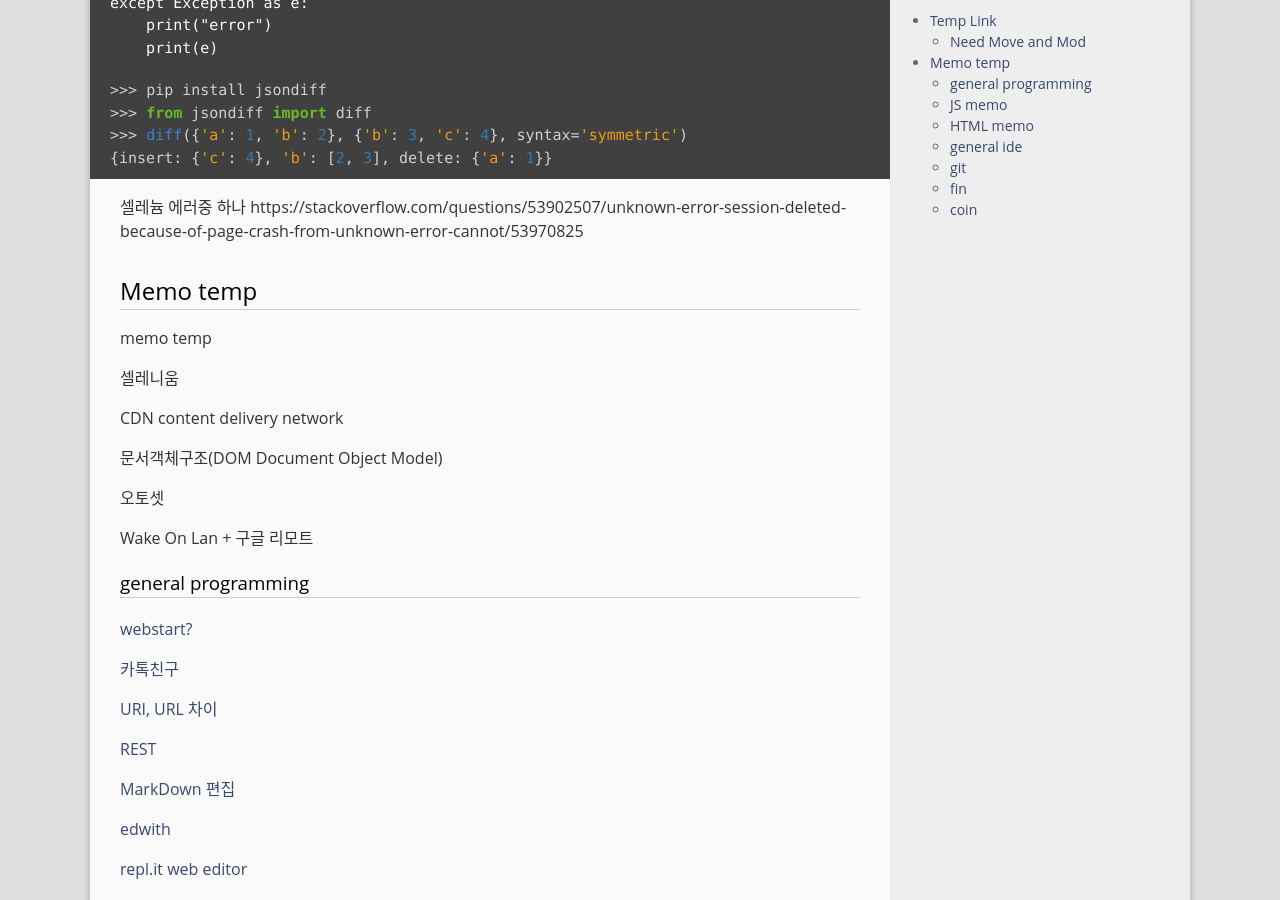
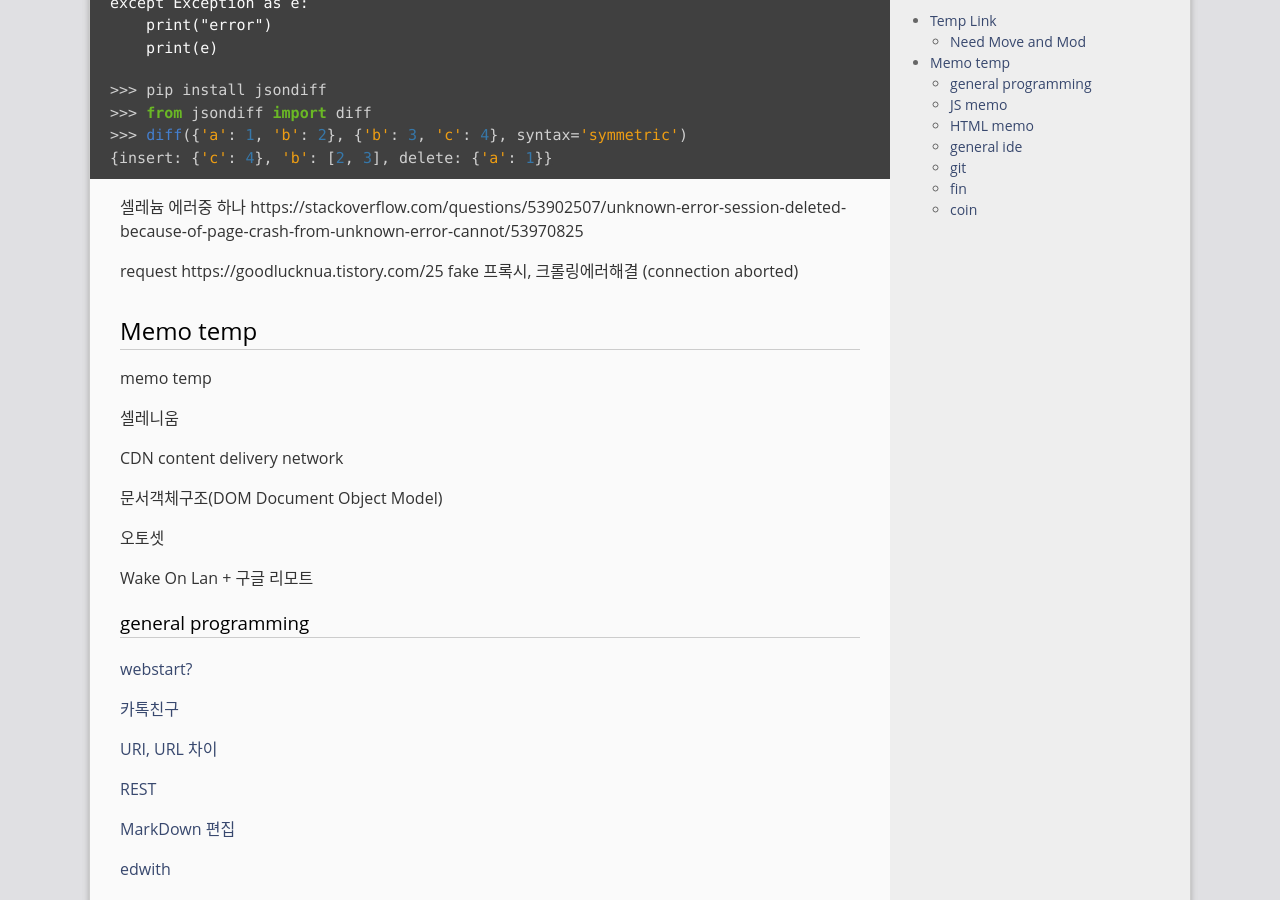
Before and after one commit to gloomydumber/copy, a Jekyll site: the page built from _posts/2020-03-01-TempLink.md, in a window 1280 px wide and 900 px high, scrolled down 2071 px. Built offline with Jekyll 4.4.1, drawn with Linux system fonts in a browser that asks for light colours; comment, search, counter and statistics services are not loaded.

Commit message:
postModded

````diff
--- a/_posts/2020-03-01-TempLink.md
+++ b/_posts/2020-03-01-TempLink.md
@@ -102,6 +102,8 @@ except Exception as e:
 ```
 
 셀레늄 에러중 하나 https://stackoverflow.com/questions/53902507/unknown-error-session-deleted-because-of-page-crash-from-unknown-error-cannot/53970825
+
+request https://goodlucknua.tistory.com/25 fake 프록시, 크롤링에러해결 (connection aborted)
 
 ## Memo temp
 
````
